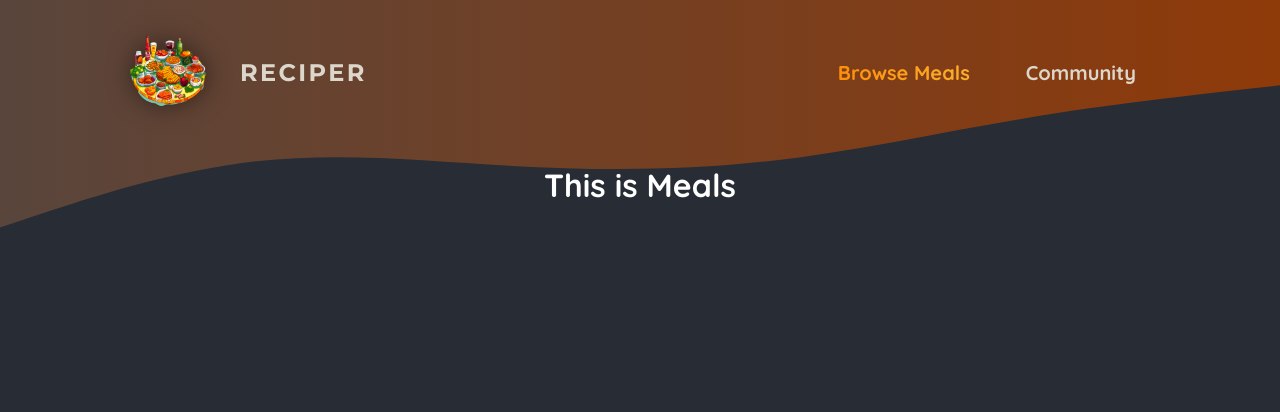
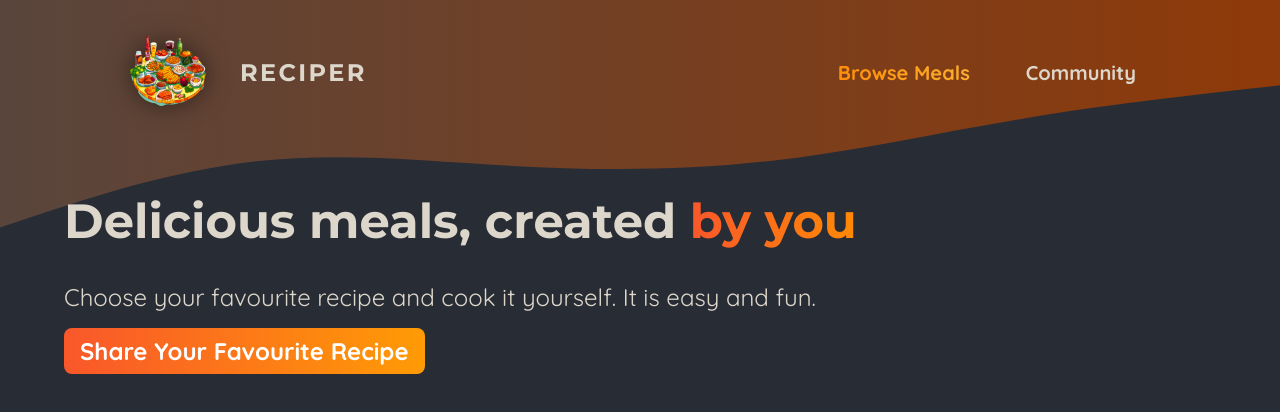
Before and after one commit to Rhishavhere/Reciper, a Next.js app: page /meals in a window 1280 px wide. Shown: the top 412 px of the page. Built offline with nearby package versions, Linux system fonts and the light colour scheme.

Commit message:
meals page

```diff
--- a/app/meals/page.js
+++ /dev/null
@@ -1,7 +0,0 @@
-export default function MealsPage(){
-  return(
-    <main style={{ color: 'white', textAlign: 'center' }}>
-      <h1>This is Meals</h1>
-    </main>
-  )
-}
--- /dev/null
+++ b/app/meals/page.jsx
@@ -0,0 +1,23 @@
+import classes from './page.module.css'
+import MealsGrid from '@/components/meals/meals-grid'
+import Link from 'next/link'
+
+export default function MealsPage() {
+  return (<>
+    <header className={classes.header}>
+      <h1>
+        Delicious meals, created <span className={classes.highlight}>by you</span>
+      </h1>
+      <p>Choose your favourite recipe and cook it yourself. It is easy and fun.</p>
+      <p className={classes.cta}>
+        <Link href="/meals/share">
+          Share Your Favourite Recipe
+        </Link>
+      </p>
+    </header>
+    <main className={classes.main}>
+      <MealsGrid meals={[]} />
+    </main>
+  </>
+  )
+}
--- /dev/null
+++ b/app/meals/page.module.css
@@ -0,0 +1,51 @@
+.header {
+  gap: 3rem;
+  margin: 3rem auto 5rem auto;
+  width: 90%;
+  max-width: 75rem;
+  color: #ddd6cb;
+  font-size: 1.5rem;
+}
+
+.header h1 {
+  font-family: 'Montserrat', sans-serif;
+}
+
+.highlight {
+  background: linear-gradient(90deg, #f9572a, #ff8a05);
+  background-clip: text;
+  -webkit-background-clip: text;
+  -webkit-text-fill-color: transparent;
+}
+
+.header p {
+  margin: 0;
+}
+
+.cta a {
+  display: inline-block;
+  margin-top: 1rem;
+  padding: 0.5rem 1rem;
+  border-radius: 0.5rem;
+  background: linear-gradient(90deg, #f9572a, #ff9b05);
+  color: #ffffff;
+  font-weight: bold;
+  text-decoration: none;
+}
+
+.loading {
+  text-align: center;
+  animation: loading 1.2s ease-in-out infinite;
+}
+
+@keyframes loading {
+  0% {
+    color: #e9e9e9;
+  }
+  50% {
+    color: #b89b84;
+  }
+  100% {
+    color: #e9e9e9;
+  }
+}
--- /dev/null
+++ b/components/meals/meal-item.js
@@ -0,0 +1,26 @@
+import Link from 'next/link';
+import Image from 'next/image';
+
+import classes from './meal-item.module.css';
+
+export default function MealItem({ title, slug, image, summary, creator }) {
+  return (
+    <article className={classes.meal}>
+      <header>
+        <div className={classes.image}>
+          <Image src={image} alt={title} fill />
+        </div>
+        <div className={classes.headerText}>
+          <h2>{title}</h2>
+          <p>by {creator}</p>
+        </div>
+      </header>
+      <div className={classes.content}>
+        <p className={classes.summary}>{summary}</p>
+        <div className={classes.actions}>
+          <Link href={`/meals/${slug}`}>View Details</Link>
+        </div>
+      </div>
+    </article>
+  );
+}
--- /dev/null
+++ b/components/meals/meal-item.module.css
@@ -0,0 +1,75 @@
+.meal {
+  display: flex;
+  flex-direction: column;
+  justify-content: space-between;
+  height: 100%;
+  border-radius: 4px;
+  box-shadow: 0 0 12px rgba(0, 0, 0, 0.3);
+  overflow: hidden;
+  transition: all 0.3s ease-in-out;
+  color: #ddd6cb;
+  background: linear-gradient(90deg, #2c1e19, #25200f);
+}
+
+.headerText {
+  padding: 0.5rem 1rem 0 1rem;
+}
+
+.headerText h2 {
+  margin: 0;
+  font-size: 1.5rem;
+  font-family: 'Montserrat', sans-serif;
+}
+
+.headerText p {
+  font-size: 0.75rem;
+  color: #cfa69b;
+  font-style: italic;
+}
+
+.meal h2,
+.meal p {
+  margin: 0;
+}
+
+.image {
+  position: relative;
+  height: 15rem;
+}
+
+.meal img {
+  object-fit: cover;
+}
+
+.content {
+  display: flex;
+  flex-direction: column;
+  justify-content: space-between;
+  height: 100%;
+}
+
+.summary {
+  padding: 1rem 1rem 0 1rem;
+}
+
+.actions {
+  padding: 1rem;
+  text-align: right;
+}
+
+.actions a {
+  display: inline-block;
+  margin-top: 1rem;
+  padding: 0.5rem 1rem;
+  border-radius: 0.5rem;
+  background: linear-gradient(90deg, #f9572a, #ff9b05);
+  color: #ffffff;
+  font-weight: bold;
+  text-decoration: none;
+}
+
+.actions a:hover,
+.actions a:active {
+  background: linear-gradient(90deg, #fd4715, #f9b241);
+  box-shadow: 0 0 12px rgba(242, 100, 18, 0.8);
+}
--- /dev/null
+++ b/components/meals/meals-grid.jsx
@@ -0,0 +1,14 @@
+import MealItem from './meal-item'
+import classes from './meals-grid.module.css'
+
+export default function MealsGrid({meals}){
+  return(
+    <ul className={classes.meals}>
+      {meals.map(meal=>(
+        <li key={meal.id}>
+          <MealItem {...meal}/>
+
+      </li>))}
+    </ul>
+  )
+}
--- /dev/null
+++ b/components/meals/meals-grid.module.css
@@ -0,0 +1,10 @@
+.meals {
+  width: 90%;
+  max-width: 90rem;
+  display: grid;
+  grid-template-columns: repeat(auto-fill, minmax(20rem, 1fr));
+  grid-gap: 5rem;
+  margin: 2rem auto;
+  list-style: none;
+  padding: 0;
+}
```
